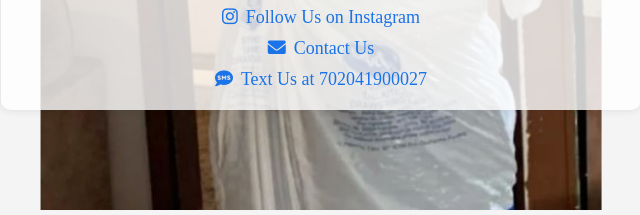
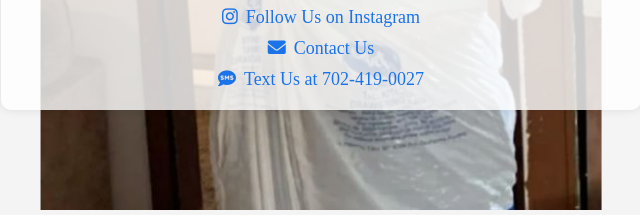
Before and after one commit to SemerauStudios/SemerauStudios.github.io, a plain HTML site: page index.html in a window 1280 px wide. Shown: the part 698-913 px from the top of the page, 319-959 px from the left. Drawn offline with Linux system fonts and the light colour scheme.

Commit message:
index.html

```diff
--- a/index.html
+++ b/index.html
@@ -99,7 +99,7 @@
             <a href="https://semeraustudios.com/" target="_blank"><i class="fas fa-globe icon"></i>Visit Our Website</a>
             <a href="https://www.instagram.com/semeraustudios" target="_blank"><i class="fab fa-instagram icon"></i>Follow Us on Instagram</a>
             <a href="mailto:contactus@semeraustudios.com"><i class="fas fa-envelope icon"></i>Contact Us</a>
-            <a href="sms:+702-419-0027"><i class="fas fa-sms icon"></i>Text Us at 702041900027</a>
+            <a href="sms:+1 702-419-0027"><i class="fas fa-sms icon"></i>Text Us at 702-419-0027</a>
         </div>
     </div>
 </body>
```
